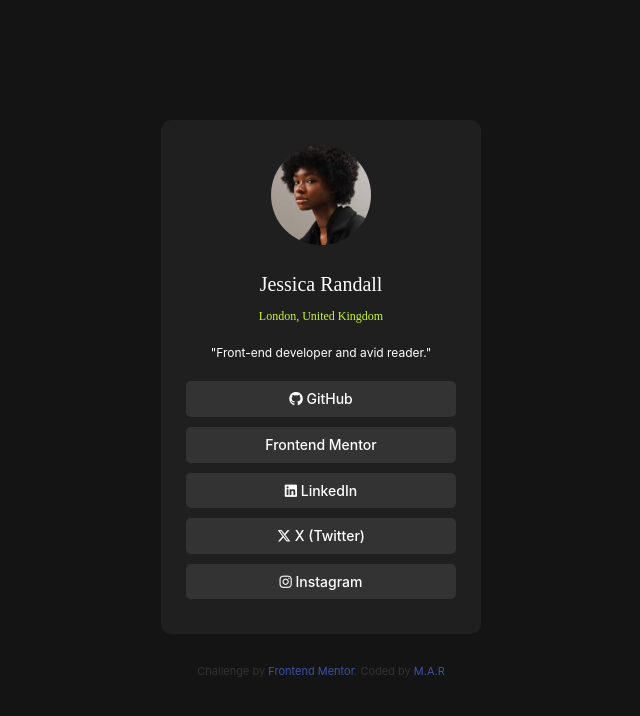
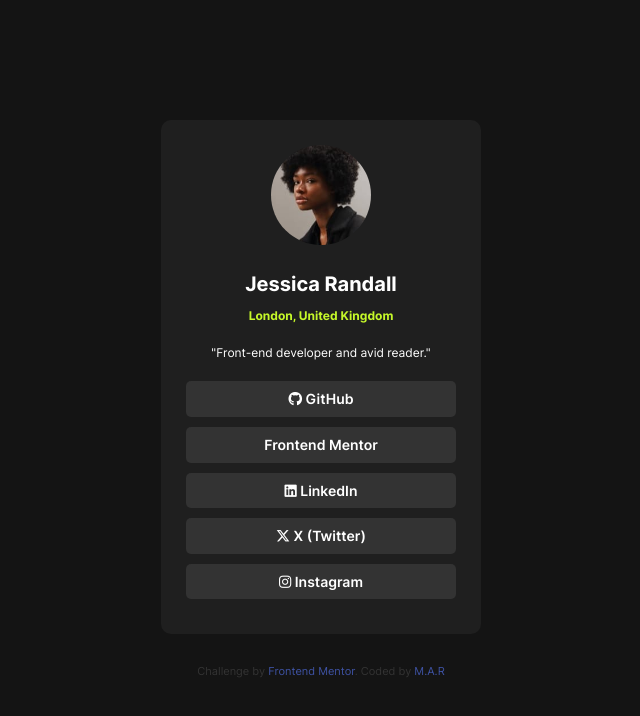
Before and after one commit to m-rooeintan/social_link, a plain HTML site: page index.html in a window 1280 px wide. Shown: the whole page, without its empty margins (319-959 px from the left). Drawn offline with Linux system fonts and the light colour scheme; the site is published under a folder, as on GitHub Pages, so addresses that start at the root find nothing.

Commit message:
Update style.css

```diff
--- a/styles/style.css
+++ b/styles/style.css
@@ -1,19 +1,19 @@
 /* *---Initialize---* */
 @font-face {
     font-family: 'Inter';
-    src: url('/assets/fonts/static/Inter-Regular.ttf') format('truetype');
+    src: url('../assets/fonts/static/Inter-Regular.ttf') format('truetype');
     font-weight: 400;
 }
 
 @font-face {
     font-family: 'Inter Medium';
-    src: url('/assets/fonts/static/Inter-SemiBold.ttf') format('truetype');
+    src: url('../assets/fonts/static/Inter-SemiBold.ttf') format('truetype');
     font-weight: 600;
 }
 
 @font-face {
     font-family: 'Inter Bold';
-    src: url('/assets/fonts/static/Inter-Bold.ttf') format('truetype');
+    src: url('../assets/fonts/static/Inter-Bold.ttf') format('truetype');
     font-weight: 700;
 }
 
```
